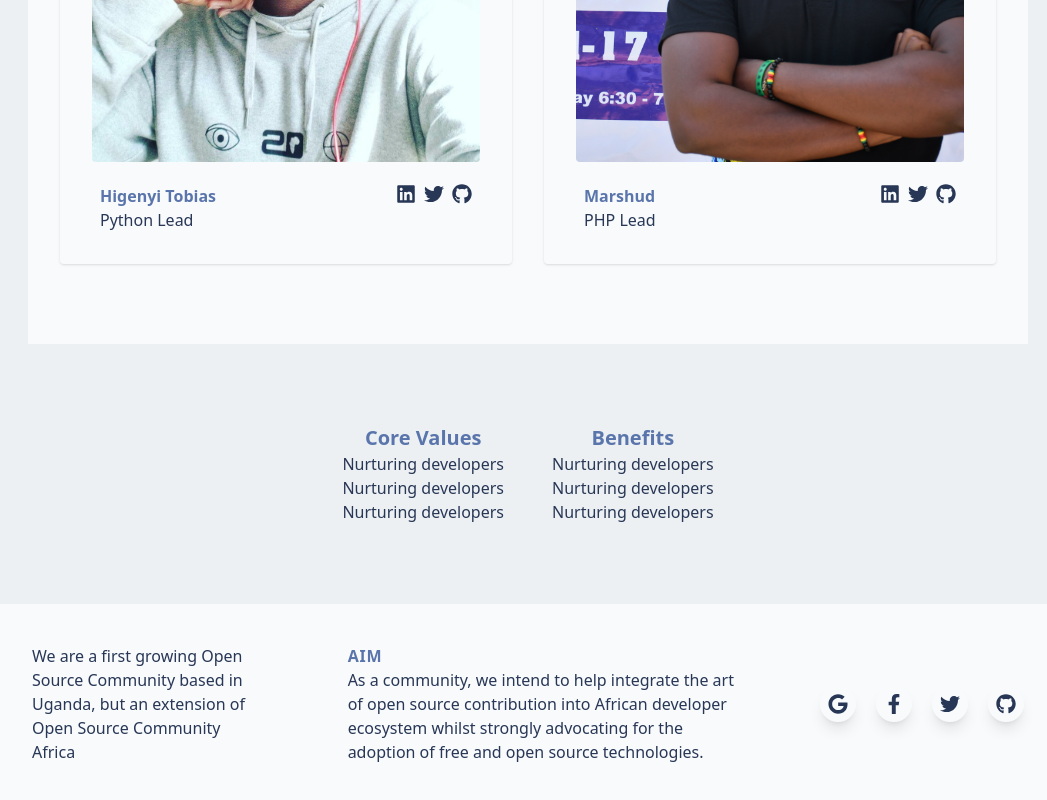
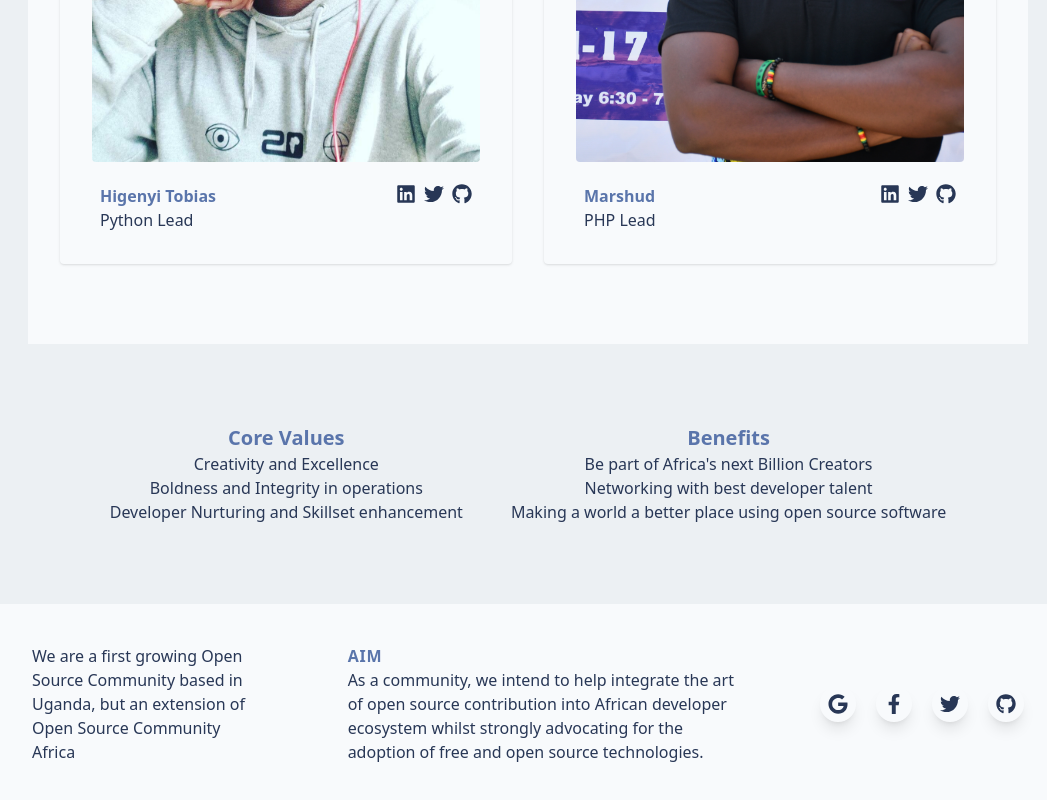
Before and after one commit to oscakampala/oscakampala.github.io, a Next.js app: page / in a window 1280 px wide. Shown: the part 3542-4342 px from the top of the page, without its empty margins (112-1159 px from the left). Built offline with nearby package versions, Linux system fonts and the light colour scheme.

Commit message:
core values and benefits updates

```diff
--- a/pages/index.jsx
+++ b/pages/index.jsx
@@ -72,17 +72,17 @@ export default function Home() {
         <div className='md:mr-12'>
           <h3 className='text-xl'>Core Values</h3>
           <ul>
-            <li>Nurturing developers</li>
-            <li>Nurturing developers</li>
-            <li>Nurturing developers</li>
+            <li>Creativity and Excellence</li>
+            <li>Boldness and Integrity in operations</li>
+            <li>Developer Nurturing and Skillset enhancement</li>
           </ul>
         </div>
         <div className='mt-5 md:mt-0'>
           <h3 className='text-xl'>Benefits</h3>
           <ul>
-            <li>Nurturing developers</li>
-            <li>Nurturing developers</li>
-            <li>Nurturing developers</li>
+            <li>Be part of Africa's next Billion Creators</li>
+            <li>Networking with best developer talent</li>
+            <li>Making a world a better place using open source software</li>
           </ul>
         </div>
       </div>
```
Also changed, not shown: 1 other file (tests, documents, lock files or other folders).
